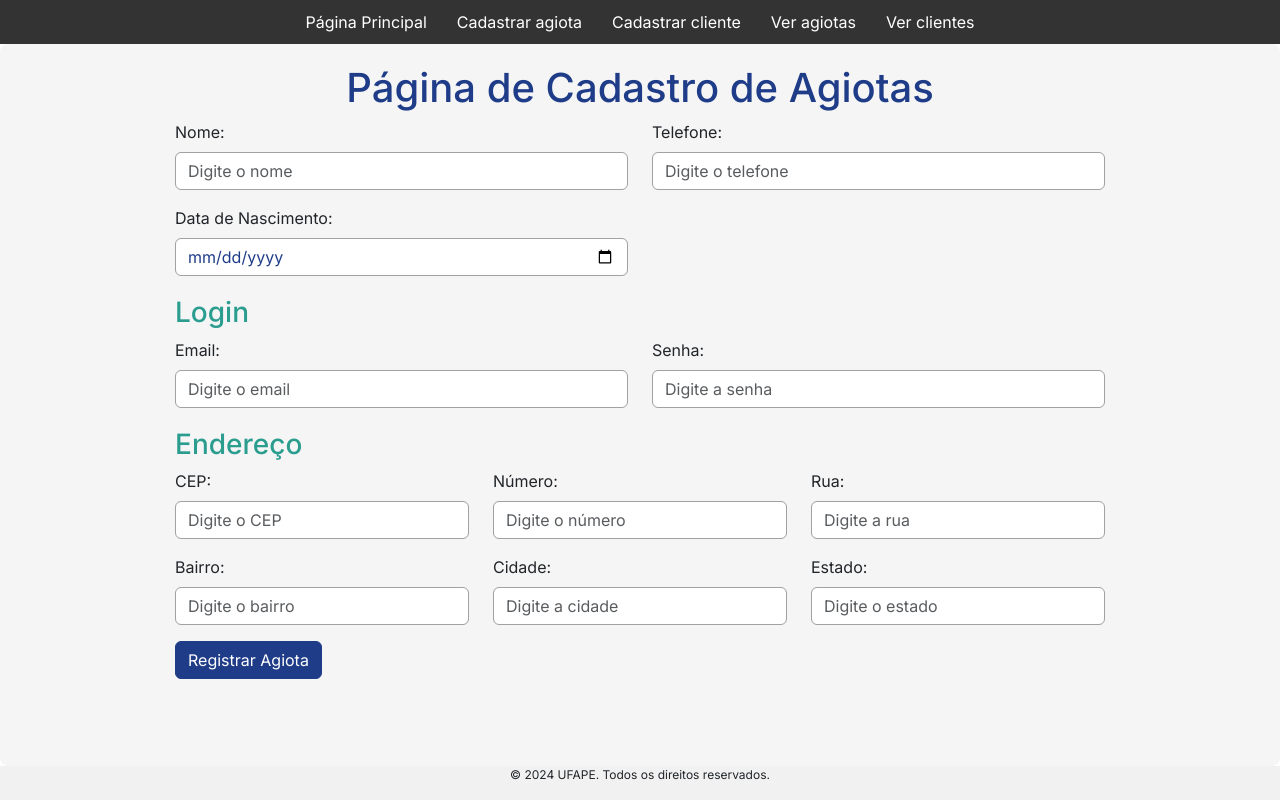
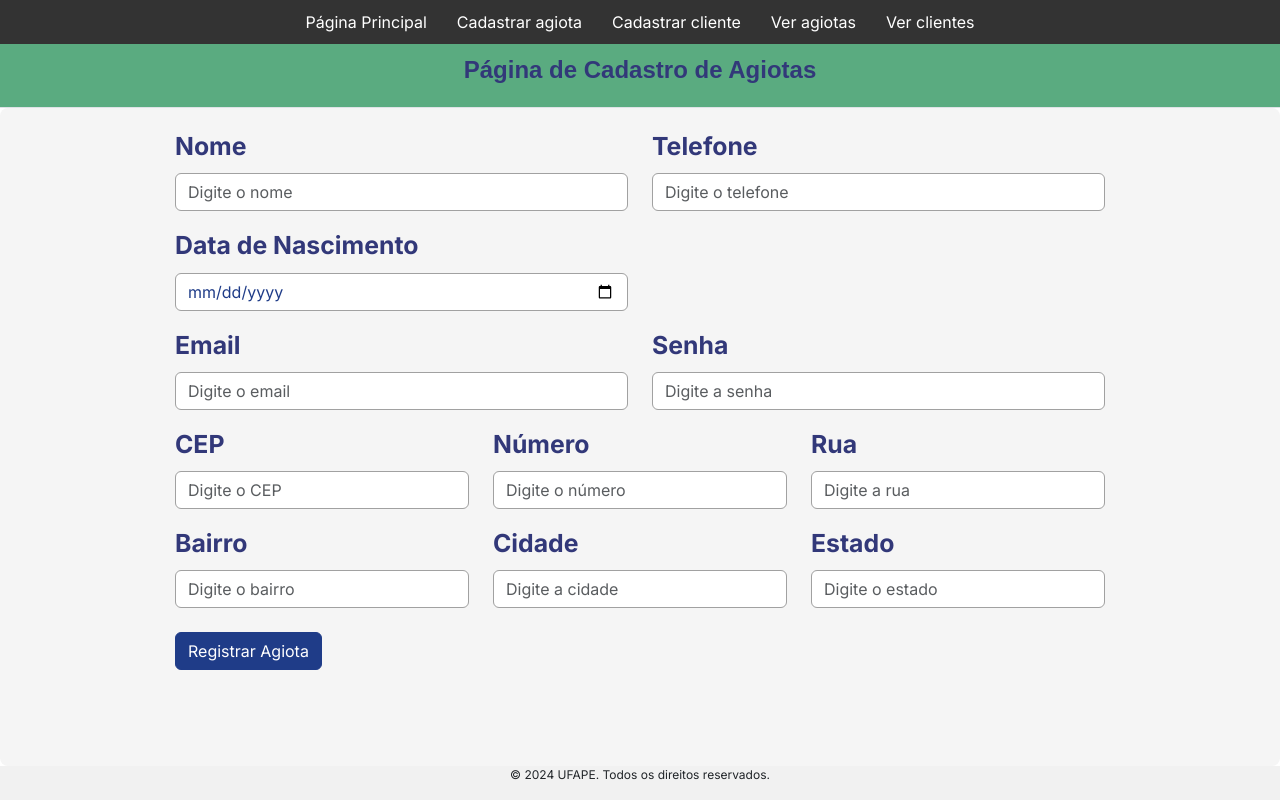
Before and after one commit to maxdavidsouza/agiota, a Next.js app in the folder agiota-next-frontend/: page /agiotas/create in a window 1280 px wide. Built offline with nearby package versions, Linux system fonts and the light colour scheme.

Commit message:
Mais ajustes na página de cadastro de agiota

```diff
--- a/agiota-next-frontend/app/agiotas/create/CreateAgiota.module.css
+++ b/agiota-next-frontend/app/agiotas/create/CreateAgiota.module.css
@@ -1,35 +1,81 @@
 .mainContainer {
-    background-color: #F5F5F5; /* Cinza Claro */
+  background-color: #f5f5f5;
+    /* Cinza Claro */
     padding: 20px;
     border-radius: 8px;
   }
 
   .heading {
-    color: #1F3C88; /* Azul Escuro */
+  color: #1F3C88;
+    /* Azul Escuro */
   }
 
   .subheading {
-    color: #2A9D8F; /* Verde Escuro */
+  color: #2A9D8F;
+    /* Verde Escuro */
     margin-top: 20px;
   }
 
   .input {
-    border-color: #A1A1A1; /* Cinza Médio */
-    color: #1F3C88; /* Azul Escuro */
+  border-color: #A1A1A1;
+    /* Cinza Médio */
+    color: #1F3C88;
+    /* Azul Escuro */
   }
 
   .input:focus {
-    border-color: #DAA520; /* Dourado */
+  border-color: #DAA520;
+    /* Dourado */
     box-shadow: 0 0 5px rgba(218, 165, 32, 0.5);
   }
 
   .submitButton {
-    background-color: #1F3C88; /* Azul Escuro */
-    border-color: #1F3C88; /* Azul Escuro */
-    color: #FFFFFF; /* Branco */
+  background-color: #1F3C88;
+    /* Azul Escuro */
+    border-color: #1F3C88;
+    /* Azul Escuro */
+    color: #FFFFFF;
+    /* Branco */
   }
 
   .submitButton:hover {
-    background-color: #2A9D8F; /* Verde Escuro */
-    border-color: #2A9D8F; /* Verde Escuro */
+  background-color: #2A9D8F;
+    /* Verde Escuro */
+    border-color: #2A9D8F;
+    /* Verde Escuro */
   }
+
+  .inputError {
+    border-color: red !important;
+  }
+
+  .text-danger {
+    color: red;
+  }
+
+  .mt-1 {
+    margin-top: 0.25rem;
+  }
+
+  .topBar {
+    width: 100%;
+    background: linear-gradient(to right, #5aab80 0%, #5aab80 100%);
+    border-bottom: 1px solid #dee2e6;
+    padding: 0.5rem 1rem;
+    display: flex;
+    justify-content: center;
+    font-family: 'Poppins', sans-serif;
+  }
+
+  .pageTitle {
+    font-size: 1.5rem;
+    color: #323879;
+    margin-bottom: 0.7rem;
+    font-weight: bold;
+    font-family: 'Poppins', sans-serif;
+  }
+.customLabel {
+  color: #323879;
+  font-weight: bold;
+  font-size: 1.55rem;
+}
--- a/agiota-next-frontend/app/agiotas/create/page.js
+++ b/agiota-next-frontend/app/agiotas/create/page.js
@@ -3,7 +3,7 @@
 import { Formik, Form, Field, ErrorMessage } from 'formik';
 import { useRouter } from 'next/navigation';
 import { cadastrarAgiota } from "@/app/lib/funcoes";
-import { Row, Col, InputGroup, Form as BootstrapForm, Button } from 'react-bootstrap';
+import { Row, Col, InputGroup, Form as BootstrapForm, Button, Navbar } from 'react-bootstrap';
 import styles from './CreateAgiota.module.css';
 
 export default function CreateAgiota() {
@@ -30,8 +30,60 @@ export default function CreateAgiota() {
   const validate = (values) => {
     const errors = {};
 
-    // Validações dos campos
-    // (Mesmo código de validação usado anteriormente)
+    if (!values.nome) {
+      errors.nome = 'Nome é obrigatório';
+    }
+
+    if (!values.telefone) {
+      errors.telefone = 'Telefone é obrigatório';
+    }
+
+    if (!values.dataDeNascimento) {
+      errors.dataDeNascimento = 'Data de nascimento é obrigatória';
+    }
+
+    if (!values.login.email) {
+      errors.login = errors.login || {};
+      errors.login.email = 'Email é obrigatório';
+    } else if (!/\S+@\S+\.\S+/.test(values.login.email)) {
+      errors.login = errors.login || {};
+      errors.login.email = 'Email inválido';
+    }
+
+    if (!values.login.senha) {
+      errors.login = errors.login || {};
+      errors.login.senha = 'Senha é obrigatória';
+    }
+
+    if (!values.endereco.cep) {
+      errors.endereco = errors.endereco || {};
+      errors.endereco.cep = 'CEP é obrigatório';
+    }
+
+    if (!values.endereco.numero) {
+      errors.endereco = errors.endereco || {};
+      errors.endereco.numero = 'Número é obrigatório';
+    }
+
+    if (!values.endereco.rua) {
+      errors.endereco = errors.endereco || {};
+      errors.endereco.rua = 'Rua é obrigatória';
+    }
+
+    if (!values.endereco.bairro) {
+      errors.endereco = errors.endereco || {};
+      errors.endereco.bairro = 'Bairro é obrigatório';
+    }
+
+    if (!values.endereco.cidade) {
+      errors.endereco = errors.endereco || {};
+      errors.endereco.cidade = 'Cidade é obrigatória';
+    }
+
+    if (!values.endereco.estado) {
+      errors.endereco = errors.endereco || {};
+      errors.endereco.estado = 'Estado é obrigatório';
+    }
 
     return errors;
   };
@@ -51,174 +103,172 @@ export default function CreateAgiota() {
   };
 
   return (
+    <>
+      {/* Top Bar */}
+      <div className={styles.topBar}>
+        <span className={styles.pageTitle}>Página de Cadastro de Agiotas</span>
+      </div>
       <main className={`${styles.mainContainer} d-flex flex-column align-items-center`}>
-      <h1 className={styles.heading}>Página de Cadastro de Agiotas</h1>
-
         <Formik
           initialValues={initialValues}
           validate={validate}
           onSubmit={handleSubmit}
         >
-        {({ isSubmitting, errors }) => (
+          {({ isSubmitting, errors, touched }) => (
             <Form className="w-75">
               {errors.general && <div className="alert alert-danger">{errors.general}</div>}
 
               <Row className="mb-3">
                 <Col md={6}>
-                <BootstrapForm.Label>Nome:</BootstrapForm.Label>
+                  <BootstrapForm.Label className={styles.customLabel}>Nome</BootstrapForm.Label>
                   <InputGroup>
                     <Field
                       type="text"
                       name="nome"
                       placeholder="Digite o nome"
-                    className={`form-control ${styles.input}`}
+                      className={`form-control ${styles.input} ${errors.nome && touched.nome ? styles.inputError : ''}`}
                     />
-                  <ErrorMessage name="nome" component="div" className="text-danger" />
                   </InputGroup>
+                  <ErrorMessage name="nome" component="div" className="text-danger mt-1" />
                 </Col>
                 <Col md={6}>
-                <BootstrapForm.Label>Telefone:</BootstrapForm.Label>
+                  <BootstrapForm.Label className={styles.customLabel}>Telefone</BootstrapForm.Label>
                   <InputGroup>
                     <Field
                       type="text"
                       name="telefone"
                       placeholder="Digite o telefone"
-                    className={`form-control ${styles.input}`}
+                      className={`form-control ${styles.input} ${errors.telefone && touched.telefone ? styles.inputError : ''}`}
                     />
-                  <ErrorMessage name="telefone" component="div" className="text-danger" />
                   </InputGroup>
+                  <ErrorMessage name="telefone" component="div" className="text-danger mt-1" />
                 </Col>
               </Row>
 
               <Row className="mb-3">
                 <Col md={6}>
-                <BootstrapForm.Label>Data de Nascimento:</BootstrapForm.Label>
+                  <BootstrapForm.Label className={styles.customLabel}>Data de Nascimento</BootstrapForm.Label>
                   <InputGroup>
                     <Field
                       type="date"
                       name="dataDeNascimento"
-                    className={`form-control ${styles.input}`}
+                      className={`form-control ${styles.input} ${errors.dataDeNascimento && touched.dataDeNascimento ? styles.inputError : ''}`}
                     />
-                  <ErrorMessage name="dataDeNascimento" component="div" className="text-danger" />
                   </InputGroup>
+                  <ErrorMessage name="dataDeNascimento" component="div" className="text-danger mt-1" />
                 </Col>
               </Row>
-
-            <h3 className={styles.subheading}>Login</h3>
-
               <Row className="mb-3">
                 <Col md={6}>
-                <BootstrapForm.Label>Email:</BootstrapForm.Label>
+                  <BootstrapForm.Label className={styles.customLabel}>Email</BootstrapForm.Label>
                   <InputGroup>
                     <Field
                       type="email"
                       name="login.email"
                       placeholder="Digite o email"
-                    className={`form-control ${styles.input}`}
+                      className={`form-control ${styles.input} ${errors.login?.email && touched.login?.email ? styles.inputError : ''}`}
                     />
-                  <ErrorMessage name="login.email" component="div" className="text-danger" />
                   </InputGroup>
+                  <ErrorMessage name="login.email" component="div" className="text-danger mt-1" />
                 </Col>
                 <Col md={6}>
-                <BootstrapForm.Label>Senha:</BootstrapForm.Label>
+                  <BootstrapForm.Label className={styles.customLabel}>Senha</BootstrapForm.Label>
                   <InputGroup>
                     <Field
                       type="password"
                       name="login.senha"
                       placeholder="Digite a senha"
-                    className={`form-control ${styles.input}`}
+                      className={`form-control ${styles.input} ${errors.login?.senha && touched.login?.senha ? styles.inputError : ''}`}
                     />
-                  <ErrorMessage name="login.senha" component="div" className="text-danger" />
                   </InputGroup>
+                  <ErrorMessage name="login.senha" component="div" className="text-danger mt-1" />
                 </Col>
               </Row>
-
-            <h3 className={styles.subheading}>Endereço</h3>
-
               <Row className="mb-3">
                 <Col md={4}>
-                <BootstrapForm.Label>CEP:</BootstrapForm.Label>
+                  <BootstrapForm.Label className={styles.customLabel}>CEP</BootstrapForm.Label>
                   <InputGroup>
                     <Field
                       type="text"
                       name="endereco.cep"
                       placeholder="Digite o CEP"
-                    className={`form-control ${styles.input}`}
+                      className={`form-control ${styles.input} ${errors.endereco?.cep && touched.endereco?.cep ? styles.inputError : ''}`}
                     />
-                  <ErrorMessage name="endereco.cep" component="div" className="text-danger" />
                   </InputGroup>
+                  <ErrorMessage name="endereco.cep" component="div" className="text-danger mt-1" />
                 </Col>
                 <Col md={4}>
-                <BootstrapForm.Label>Número:</BootstrapForm.Label>
+                  <BootstrapForm.Label className={styles.customLabel}>Número</BootstrapForm.Label>
                   <InputGroup>
                     <Field
                       type="text"
                       name="endereco.numero"
                       placeholder="Digite o número"
-                    className={`form-control ${styles.input}`}
+                      className={`form-control ${styles.input} ${errors.endereco?.numero && touched.endereco?.numero ? styles.inputError : ''}`}
                     />
-                  <ErrorMessage name="endereco.numero" component="div" className="text-danger" />
                   </InputGroup>
+                  <ErrorMessage name="endereco.numero" component="div" className="text-danger mt-1" />
                 </Col>
                 <Col md={4}>
-                <BootstrapForm.Label>Rua:</BootstrapForm.Label>
+                  <BootstrapForm.Label className={styles.customLabel}>Rua</BootstrapForm.Label>
                   <InputGroup>
                     <Field
                       type="text"
                       name="endereco.rua"
                       placeholder="Digite a rua"
-                    className={`form-control ${styles.input}`}
+                      className={`form-control ${styles.input} ${errors.endereco?.rua && touched.endereco?.rua ? styles.inputError : ''}`}
                     />
-                  <ErrorMessage name="endereco.rua" component="div" className="text-danger" />
                   </InputGroup>
+                  <ErrorMessage name="endereco.rua" component="div" className="text-danger mt-1" />
                 </Col>
               </Row>
 
               <Row className="mb-3">
                 <Col md={4}>
-                <BootstrapForm.Label>Bairro:</BootstrapForm.Label>
+                  <BootstrapForm.Label className={styles.customLabel}>Bairro</BootstrapForm.Label>
                   <InputGroup>
                     <Field
                       type="text"
                       name="endereco.bairro"
                       placeholder="Digite o bairro"
-                    className={`form-control ${styles.input}`}
+                      className={`form-control ${styles.input} ${errors.endereco?.bairro && touched.endereco?.bairro ? styles.inputError : ''}`}
                     />
-                  <ErrorMessage name="endereco.bairro" component="div" className="text-danger" />
                   </InputGroup>
+                  <ErrorMessage name="endereco.bairro" component="div" className="text-danger mt-1" />
                 </Col>
                 <Col md={4}>
-                <BootstrapForm.Label>Cidade:</BootstrapForm.Label>
+                  <BootstrapForm.Label className={styles.customLabel}>Cidade</BootstrapForm.Label>
                   <InputGroup>
                     <Field
                       type="text"
                       name="endereco.cidade"
                       placeholder="Digite a cidade"
-                    className={`form-control ${styles.input}`}
+                      className={`form-control ${styles.input} ${errors.endereco?.cidade && touched.endereco?.cidade ? styles.inputError : ''}`}
                     />
-                  <ErrorMessage name="endereco.cidade" component="div" className="text-danger" />
                   </InputGroup>
+                  <ErrorMessage name="endereco.cidade" component="div" className="text-danger mt-1" />
                 </Col>
                 <Col md={4}>
-                <BootstrapForm.Label>Estado:</BootstrapForm.Label>
+                  <BootstrapForm.Label className={styles.customLabel}>Estado</BootstrapForm.Label>
                   <InputGroup>
                     <Field
                       type="text"
                       name="endereco.estado"
                       placeholder="Digite o estado"
-                    className={`form-control ${styles.input}`}
+                      className={`form-control ${styles.input} ${errors.endereco?.estado && touched.endereco?.estado ? styles.inputError : ''}`}
                     />
-                  <ErrorMessage name="endereco.estado" component="div" className="text-danger" />
                   </InputGroup>
+                  <ErrorMessage name="endereco.estado" component="div" className="text-danger mt-1" />
                 </Col>
               </Row>
 
-            <Button type="submit" variant="primary" disabled={isSubmitting} className={styles.submitButton}>
+              <Button type="submit" variant="primary" disabled={isSubmitting} className={styles.submitButton} style={{ marginTop: "0.5rem" }}>
                 {isSubmitting ? 'Registrando...' : 'Registrar Agiota'}
               </Button>
             </Form>
           )}
         </Formik>
       </main>
+    </>
   );
 }
--- a/agiota-next-frontend/app/globals.css
+++ b/agiota-next-frontend/app/globals.css
@@ -2,6 +2,7 @@
 @tailwind components;
 @tailwind utilities;
 
+@import url('https://fonts.googleapis.com/css2?family=Poppins:wght@400;600&display=swap');
 :root {
   --foreground-rgb: 0, 0, 0;
   --background-start-rgb: 255, 255, 255;
@@ -16,15 +17,24 @@
   }
 }
 
+body {
+  font-family: 'Poppins', sans-serif;
+  font-weight: 400;
+  display: flex;
+  flex-direction: column;
+}
+
+h1,
+h2,
+h3,
+h4,
+h5,
+h6 {
+  font-weight: 600;
+}
 html, body {
   height: 100%;
   margin: 0;
-}
-
-body {
-  font-family: Arial, sans-serif;
-  display: flex;
-  flex-direction: column;
 }
 
 header {
```
Lines whose indentation alone changed are shown as unchanged.
